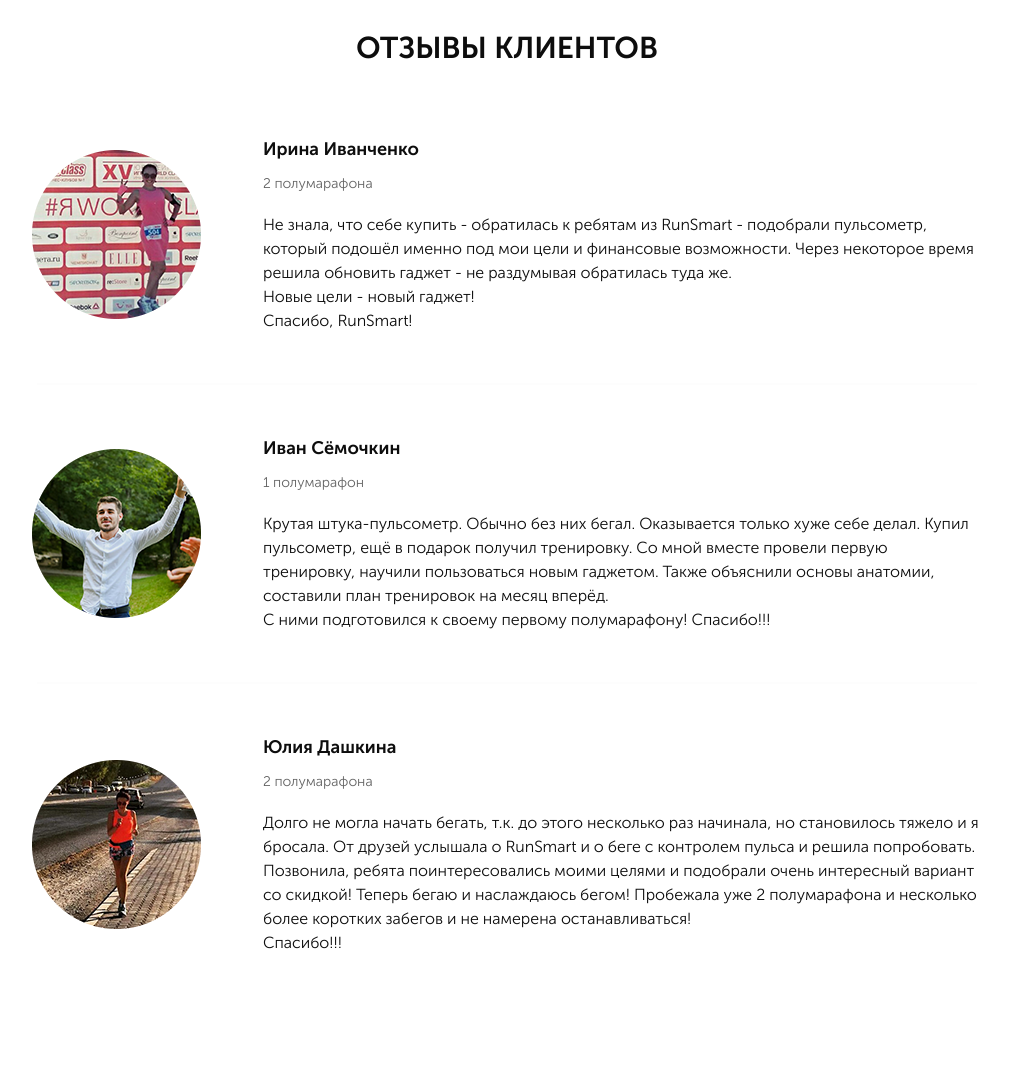
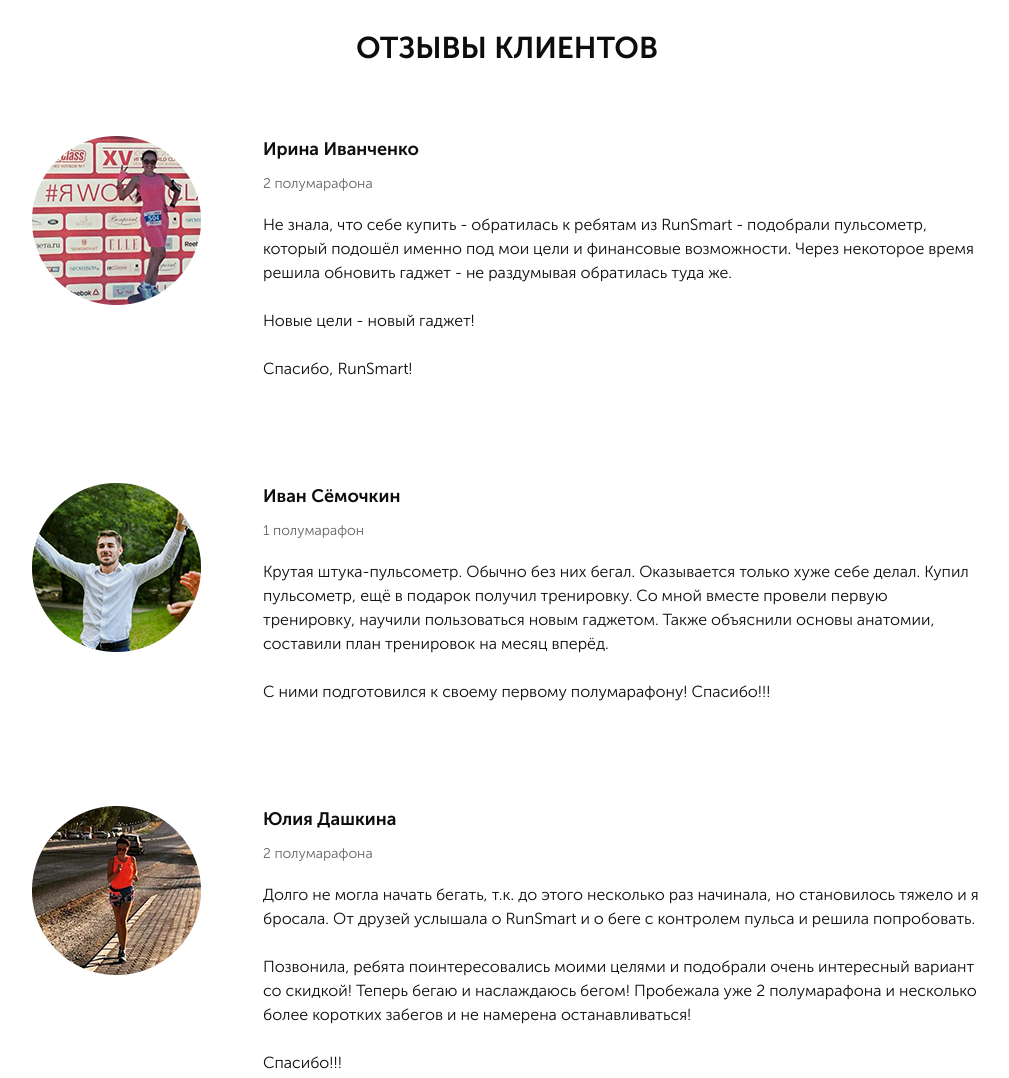
Before and after one commit to PLuIIIkin/Pulsometer, a plain HTML site: page src/index.html in a window 1280 px wide. Shown: the part 3940-5018 px from the top of the page, without its empty margins (133-1142 px from the left). Before the commit the page ends 4965 px from the top, so only its background shows below. Drawn offline with nearby package versions, Linux system fonts and the light colour scheme.

Commit message:
reviewsDorabotal

```diff
--- a/src/index.html
+++ b/src/index.html
@@ -387,7 +387,7 @@
               <div class="reviews__number_marafon">2 полумарафона</div>
               <div class="reviews__descr">
                 Не знала, что себе купить - обратилась к ребятам из RunSmart - подобрали пульсометр, который подошёл именно под мои цели и финансовые
-                возможности. Через некоторое время решила обновить гаджет - не раздумывая обратилась туда же. <br />Новые цели - новый гаджет! <br />Спасибо,
+                возможности. Через некоторое время решила обновить гаджет - не раздумывая обратилась туда же. <br /> <br> Новые цели - новый гаджет! <br><br />Спасибо,
                 RunSmart!
               </div>
             </div>
@@ -401,7 +401,7 @@
               <div class="reviews__descr">
                 Крутая штука-пульсометр. Обычно без них бегал. Оказывается только хуже себе делал. Купил пульсометр, ещё в подарок получил тренировку. Со мной
                 вместе провели первую тренировку, научили пользоваться новым гаджетом. Также объяснили основы анатомии, составили план тренировок на месяц
-                вперёд. <br />
+                вперёд. <br><br />
                 С ними подготовился к своему первому полумарафону! Спасибо!!!
               </div>
             </div>
@@ -414,9 +414,9 @@
               <div class="reviews__number_marafon">2 полумарафона</div>
               <div class="reviews__descr">
                 Долго не могла начать бегать, т.к. до этого несколько раз начинала, но становилось тяжело и я бросала. От друзей услышала о RunSmart и о беге с
-                контролем пульса и решила попробовать. <br />
+                контролем пульса и решила попробовать. <br><br />
                 Позвонила, ребята поинтересовались моими целями и подобрали очень интересный вариант со скидкой! Теперь бегаю и наслаждаюсь бегом! Пробежала уже
-                2 полумарафона и несколько более коротких забегов и не намерена останавливаться! <br />
+                2 полумарафона и несколько более коротких забегов и не намерена останавливаться! <br><br />
                 Спасибо!!!
               </div>
             </div>
--- a/src/sass/blocks/_reviews.scss
+++ b/src/sass/blocks/_reviews.scss
@@ -13,7 +13,7 @@
     align-items: center;
   }
   &__icon {
-    top: 0;
+    align-self: start;
     margin-right: 62px;
   }
   hr {
```
Also changed, not shown: src/css/style.min.css.
